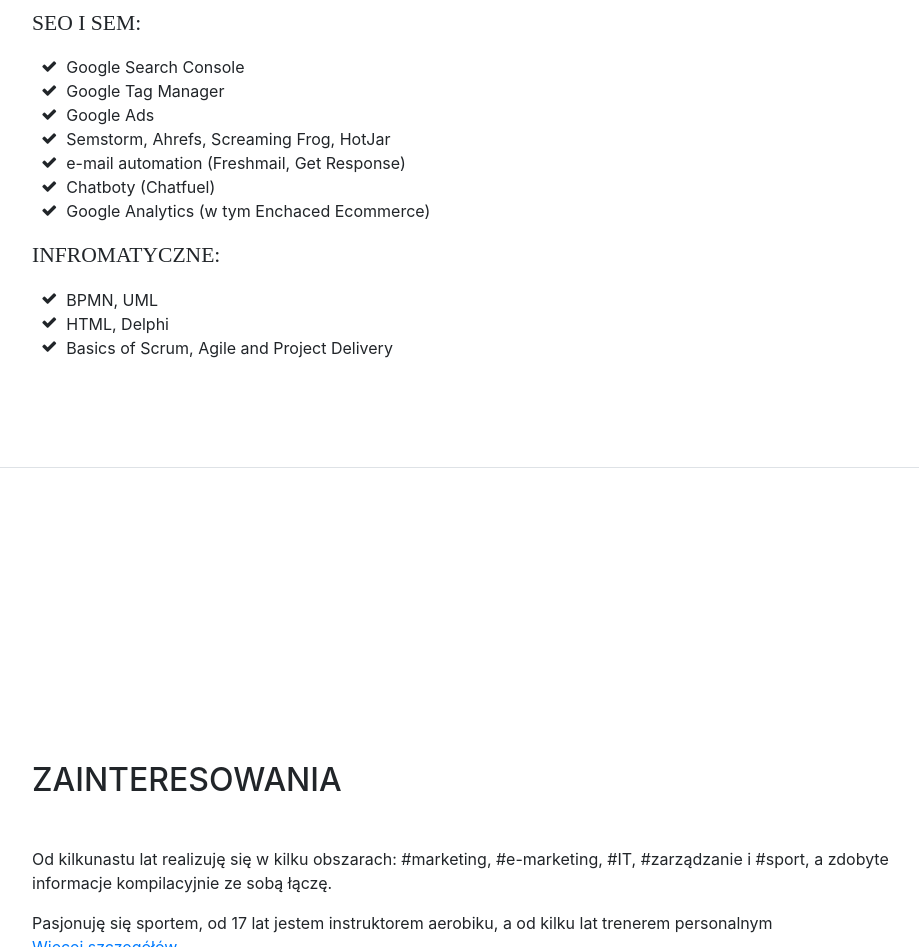
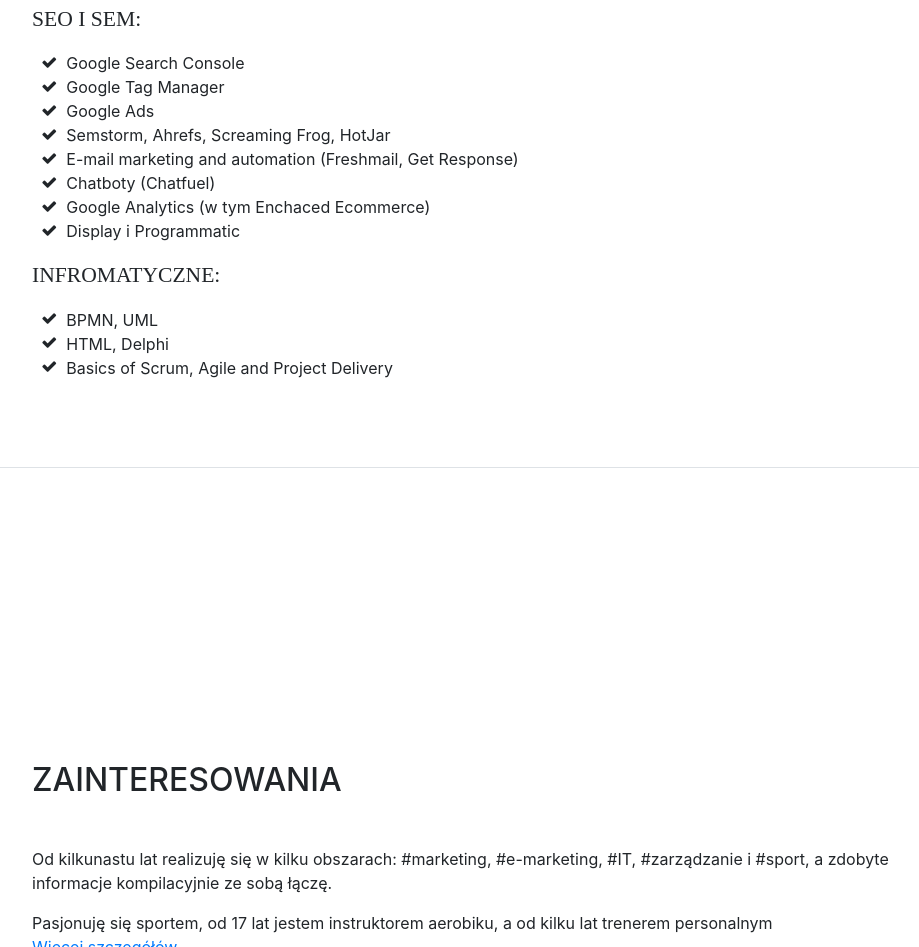
Before and after one commit to Ewelina-P/Ewelina-Pakosz, a website with bundled scripts: page index.html in a window 1280 px wide. Shown: the part 3179-4126 px from the top of the page, without its empty margins (288-1207 px from the left). Built offline with nearby package versions, Linux system fonts and the light colour scheme; a web font is replaced by a local one.

Commit message:
Add files via upload

```diff
--- a/index.html
+++ b/index.html
@@ -222,13 +222,16 @@
               Semstorm, Ahrefs, Screaming Frog, HotJar</li>
              <li>
               <i class="fa-li fa fa-check"></i>
-              e-mail automation (Freshmail, Get Response)</li>
+              E-mail marketing and automation (Freshmail, Get Response)</li>
               <li>
                   <i class="fa-li fa fa-check"></i>
                   Chatboty (Chatfuel)</li>
             <li>
               <i class="fa-li fa fa-check"></i>
               Google Analytics (w tym Enchaced Ecommerce)</li>
+            <li>
+                  <i class="fa-li fa fa-check"></i>
+                  Display i Programmatic</li>
           </ul>
           <p> </p>
           <div class="subheading mb-3">Infromatyczne:</div>
@@ -242,7 +245,7 @@
               <li>
                 <i class="fa-li fa fa-check"></i>
                 Basics of Scrum, Agile and Project Delivery</li>
-          <p> </p>
+                <ul class="fa-ul mb-0"> </ul>
         </div>
       </section>
       <section class="resume-section p-3 p-lg-5 d-flex flex-column" id="interests">
```
